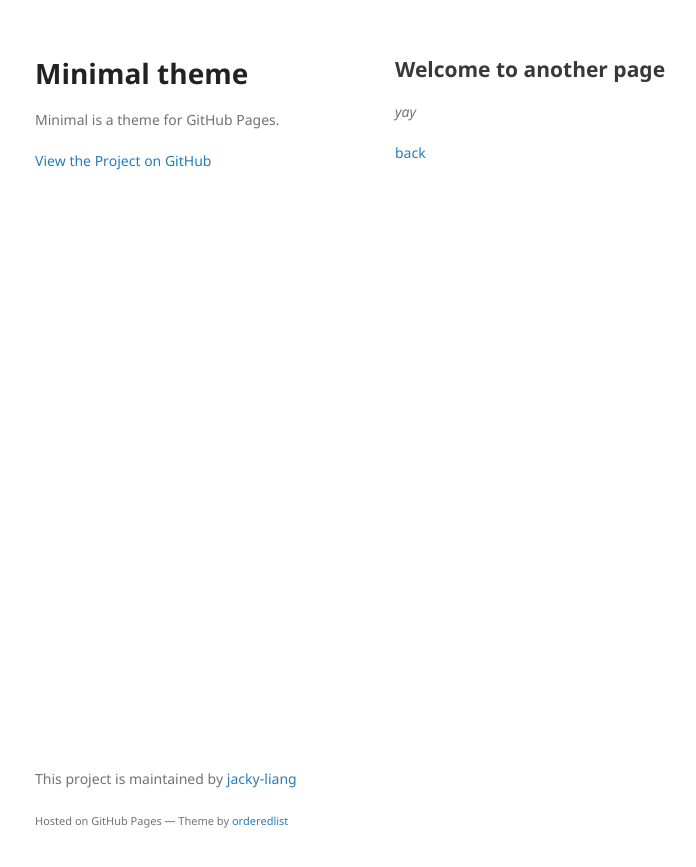
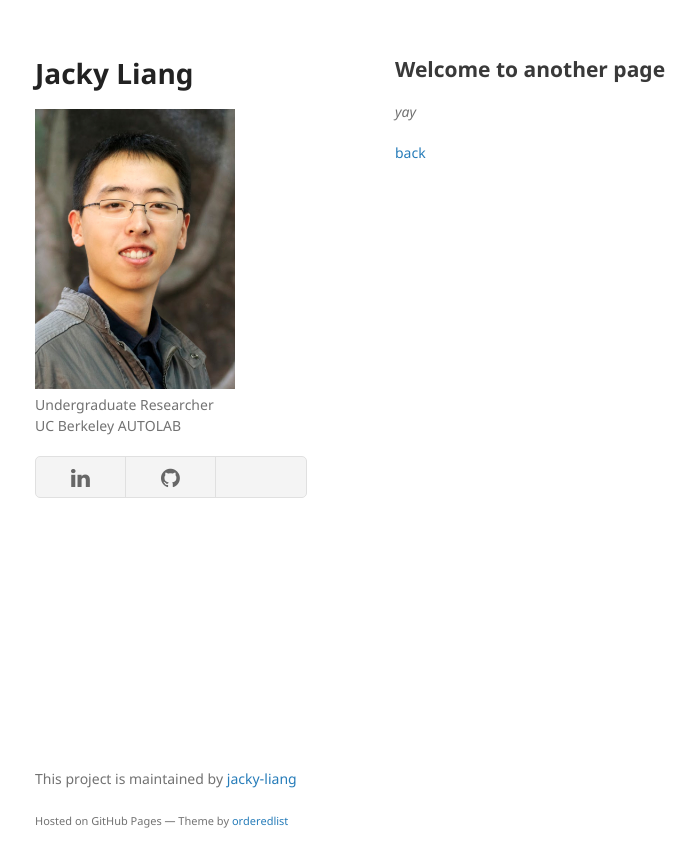
Before and after one commit to jacky-liang/jacky.io, a Jekyll site: the page built from another-page.md, in a window 1280 px wide. Shown: the top 867 px of the page, without its empty margins (175-871 px from the left). Built offline with Jekyll 4.4.1, drawn with Linux system fonts in a browser that asks for light colours; a style sheet for code colours, icons or effects is not loaded; our own code applies the rules of GitHub Pages for plain Markdown files.

Commit message:
added profile pic, links

```diff
--- a/_config.yml
+++ b/_config.yml
@@ -1,5 +1,10 @@
-title: Minimal theme
-description: Minimal is a theme for GitHub Pages.
-show_downloads: false
+title: Jacky Liang
+show_downloads: true
 google_analytics: UA-72166690-1
 theme: jekyll-theme-minimal
+
+# urls
+urls:
+    linkedin: "https://www.linkedin.com/in/jackyliang42"
+    github: "https://www.github.com/jacky-liang"
+    scholar: "https://scholar.google.com/citations?user=V0_h0C8AAAAJ&hl=en"
--- a/_layouts/default.html
+++ b/_layouts/default.html
@@ -5,8 +5,10 @@
     <meta http-equiv="X-UA-Compatible" content="chrome=1">
 
 {% seo %}
-
+    <link href="https://maxcdn.bootstrapcdn.com/font-awesome/4.7.0/css/font-awesome.min.css" rel="stylesheet" integrity="sha384-wvfXpqpZZVQGK6TAh5PVlGOfQNHSoD2xbE+QkPxCAFlNEevoEH3Sl0sibVcOQVnN" crossorigin="anonymous">
+    <link href="https://cdnjs.cloudflare.com/ajax/libs/academicons/1.8.0/css/academicons.min.css" rel="stylesheet">
     <link rel="stylesheet" href="{{ '/assets/css/style.css?v=' | append: site.github.build_revision | relative_url }}">
+    <link rel="stylesheet" href="/assets/css/custom_style.css">
     <meta name="viewport" content="width=device-width">
     <!--[if lt IE 9]>
     <script src="//html5shiv.googlecode.com/svn/trunk/html5.js"></script>
@@ -15,24 +17,26 @@
   <body>
     <div class="wrapper">
       <header>
-        <h1>{{ site.title | default: site.github.repository_name }}</h1>
-        <p>{{ site.description | default: site.github.project_tagline }}</p>
-
-        {% if site.github.is_project_page %}
-          <p class="view"><a href="{{ site.github.repository_url }}">View the Project on GitHub <small>{{ github_name }}</small></a></p>
-        {% endif %}
-
-        {% if site.github.is_user_page %}
-          <p class="view"><a href="{{ site.github.owner_url }}">View My GitHub Profile</a></p>
-        {% endif %}
-
-        {% if site.show_downloads %}
-          <ul>
-            <li><a href="{{ site.github.zip_url }}">Download <strong>ZIP File</strong></a></li>
-            <li><a href="{{ site.github.tar_url }}">Download <strong>TAR Ball</strong></a></li>
-            <li><a href="{{ site.github.repository_url }}">View On <strong>GitHub</strong></a></li>
+        <h1>{{ site.title }}</h1>
+        <img src="/assets/imgs/profile.jpg" class="profile-img">
+        <p> Undergraduate Researcher <br> UC Berkeley AUTOLAB</p>
+        <ul>
+            <li>
+                <a href="{{ site.urls.linkedin }}">
+                    <div class="contact-icon"><i class="fa fa-linkedin fa-2x" aria-hidden="true"></i></div>
+                </a>
+            </li>
+            <li>
+                <a href="{{ site.urls.github }}">
+                    <div class="contact-icon"><i class="fa fa-github fa-2x" aria-hidden="true"></i></div>
+                </a>
+            </li>
+            <li>
+                <a href="{{ site.urls.scholar }}">
+                    <div class="contact-icon"><i class="ai ai-google-scholar ai-2x"></i></div>
+                </a>
+            </li>
           </ul>
-        {% endif %}
       </header>
       <section>
 
--- /dev/null
+++ b/assets/css/custom_style.css
@@ -0,0 +1,7 @@
+.contact-icon {
+    margin-top: 4px;
+}
+
+.profile-img {
+    max-height: 280px;
+}
```
Also changed, not shown: assets/css/style.scss (line endings or trailing spaces), assets/imgs/profile.jpg (added).
